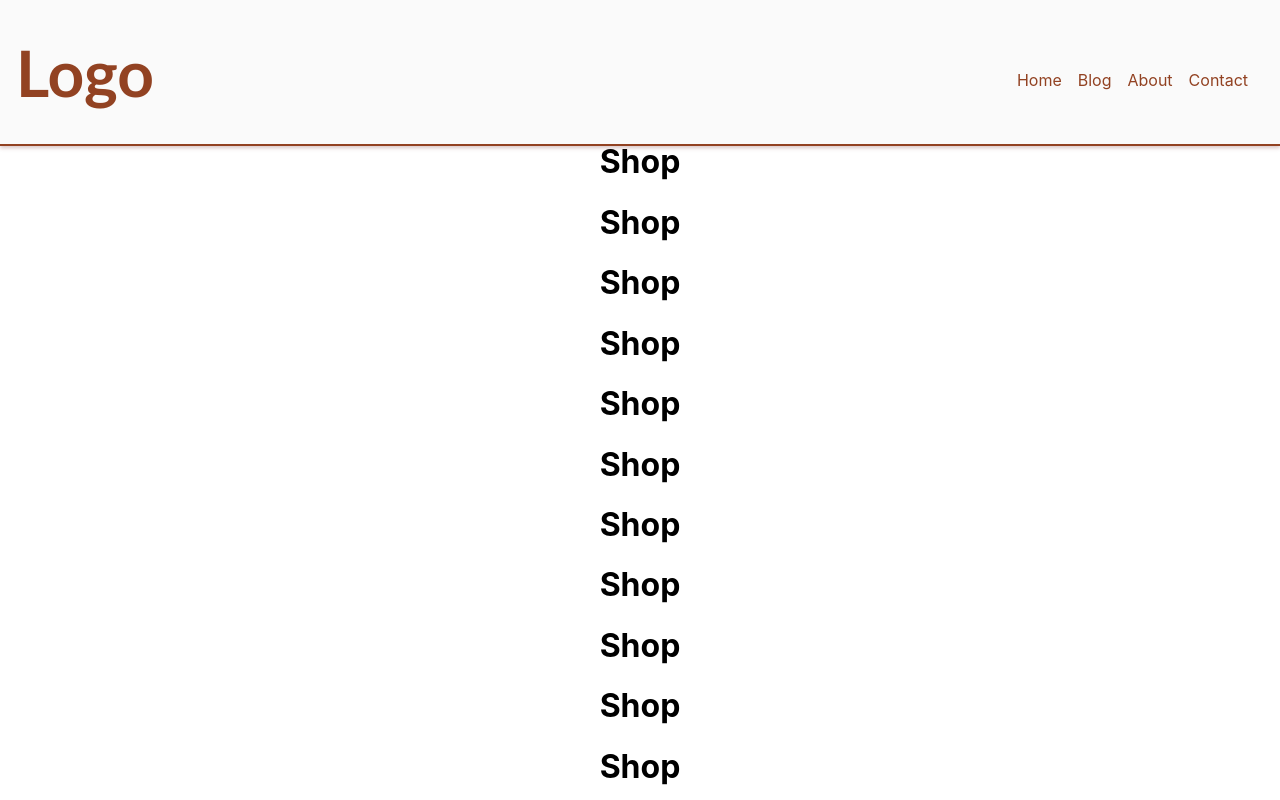
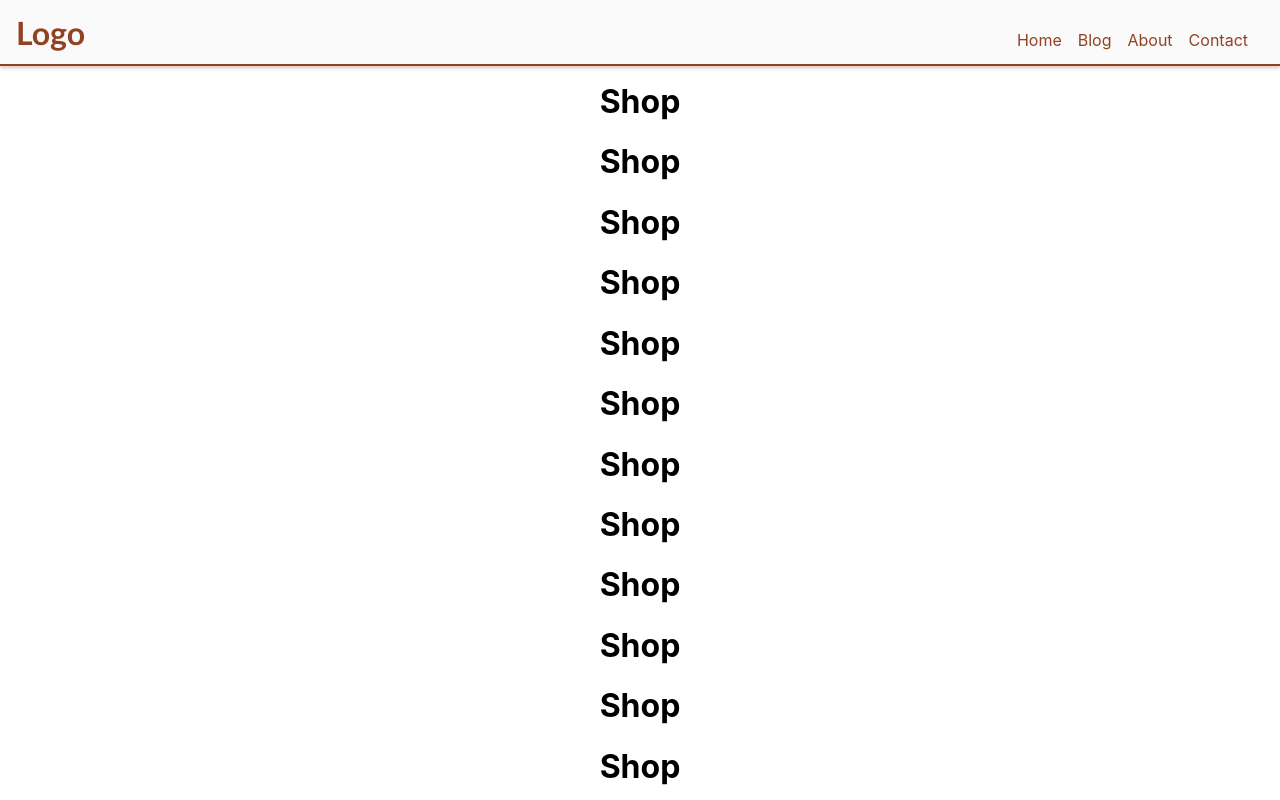
Before and after one commit to Mahmud-Aminu/ResponsiveNavBar-React, a React (Create React App) app: page / in a window 1280 px wide. Shown: the top 800 px of the page. Built offline with nearby package versions, Linux system fonts and the light colour scheme.

Commit message:
Add shrink navigation menu on scroll

```diff
--- a/src/components/Header/Navigation.css
+++ b/src/components/Header/Navigation.css
@@ -10,12 +10,22 @@
     justify-content: space-between;
     align-items: center;
     background: rgb(250, 250, 250);
-    padding:3rem 0;
     margin: 0;
     border-bottom: 2px solid #924222;
     box-shadow: 0 2px 4px rgba(109, 36, 36, 0.26);
 
   }
+
+  .nav__padding{
+    padding: 1.5rem 0;
+    transition: all 0.5s ease;
+  }
+  .scroll{
+    padding: 0.5rem 0;
+    transition: all 0.5s ease;
+  }
+
+
 
 
 .nav .logo{
@@ -24,7 +34,16 @@
     font-family: 'Gill Sans', 'Gill Sans MT', Calibri, 'Trebuchet MS', sans-serif;
     color: #924222;
     padding-left: 1rem;
+    transition: all 0.5s ease;
 
+}
+.shrink__logo{
+  font-size: 2rem;
+    font-weight: bold;
+    font-family: 'Gill Sans', 'Gill Sans MT', Calibri, 'Trebuchet MS', sans-serif;
+    color: #924222;
+    padding-left: 1rem;
+    transition: all 0.5s ease;
 }
 
 .nav__menu {
@@ -100,6 +119,7 @@
   @media only screen and (max-width: 768px) {
    .nav .logo{
        font-size: 2.5rem;
+       transition: all 0.5s ease;
     }
   }
 
--- a/src/components/Header/Navigation.js
+++ b/src/components/Header/Navigation.js
@@ -1,9 +1,36 @@
-import React, { useState } from "react";
+import React, { useState, useEffect, useCallback } from "react";
 import "./Navigation.css";
 
 export default function Navigation() {
   const [isActive, setIsActive] = useState("nav__menu");
   const [isToggler, setIsToggler] = useState("burger");
+  const [padding, setPadding] = useState("nav");
+  const [logo, setLogo] = useState("logo");
+  const [yAxis, setYAxis] = useState(0);
+
+  const handeleScrolling = useCallback(
+    (e) => {
+      const window = e.currentTarget;
+      if (yAxis > window.scrollY) {
+        setPadding("nav nav__padding");
+        setLogo("logo");
+      } else {
+        setPadding("nav scroll");
+        setLogo("shrink__logo");
+      }
+
+      setYAxis(window.scrollY);
+    },
+    [yAxis]
+  );
+
+  useEffect(() => {
+    setYAxis(window.scrollY);
+    window.addEventListener("scroll", handeleScrolling);
+    return () => {
+      window.removeEventListener("scroll", handeleScrolling);
+    };
+  }, [handeleScrolling]);
 
   const expandNavBarHandle = () => {
     isActive === "nav__menu"
@@ -15,8 +42,8 @@ export default function Navigation() {
   };
 
   return (
-    <nav className="nav">
-      <h1 className="logo">Logo</h1>
+    <nav className={padding}>
+      <h1 className={logo}>Logo</h1>
       <ul className={isActive}>
         <li>
           <a href="/">Home</a>
```
